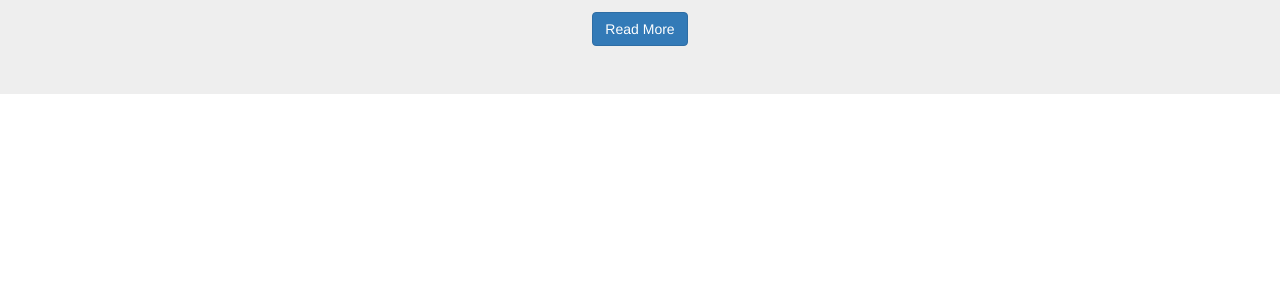
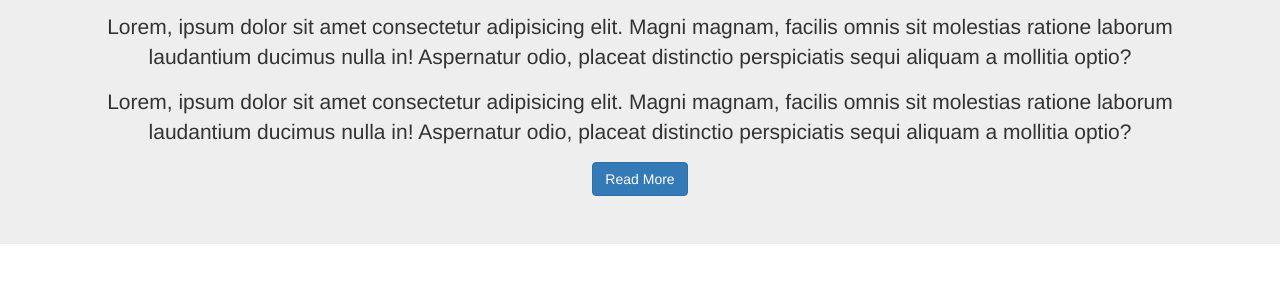
Before and after one commit to DykevilleEnterprise/bootstrap_tutorial, a plain HTML site: page index.html in a window 1280 px wide. Shown: the part 210-492 px from the top of the page. Drawn offline with Linux system fonts and the light colour scheme.

Commit message:
add more p tag to homepage text

```diff
--- a/index.html
+++ b/index.html
@@ -25,6 +25,16 @@
                     odio accusamus! Praesentium error quia fugiat eaque commodi, ab, aliquam
                     fuga molestias veniam quisquam aliquid blanditiis suscipit odit maxime debitis veritatis?
                 </p>
+                <p>
+                    Lorem, ipsum dolor sit amet consectetur adipisicing elit. Magni magnam,
+                    facilis omnis sit molestias ratione laborum laudantium ducimus nulla in! Aspernatur odio,
+                    placeat distinctio perspiciatis sequi aliquam a mollitia optio?
+                </p>
+                <p>
+                    Lorem, ipsum dolor sit amet consectetur adipisicing elit. Magni magnam,
+                    facilis omnis sit molestias ratione laborum laudantium ducimus nulla in! Aspernatur odio,
+                    placeat distinctio perspiciatis sequi aliquam a mollitia optio?
+                </p>
                 <a class="btn btn-primary" href="navbar.html">
                     Read More
                 </a>
```
